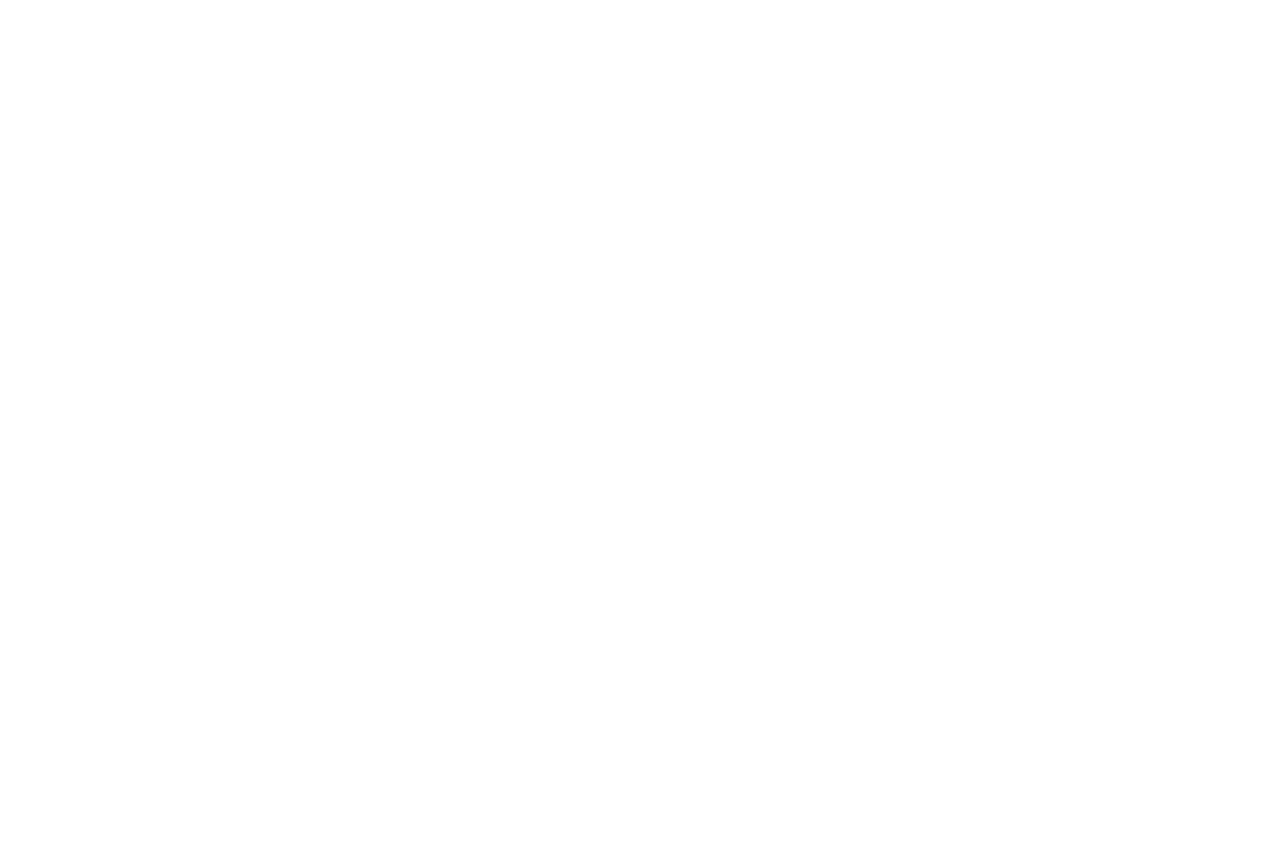
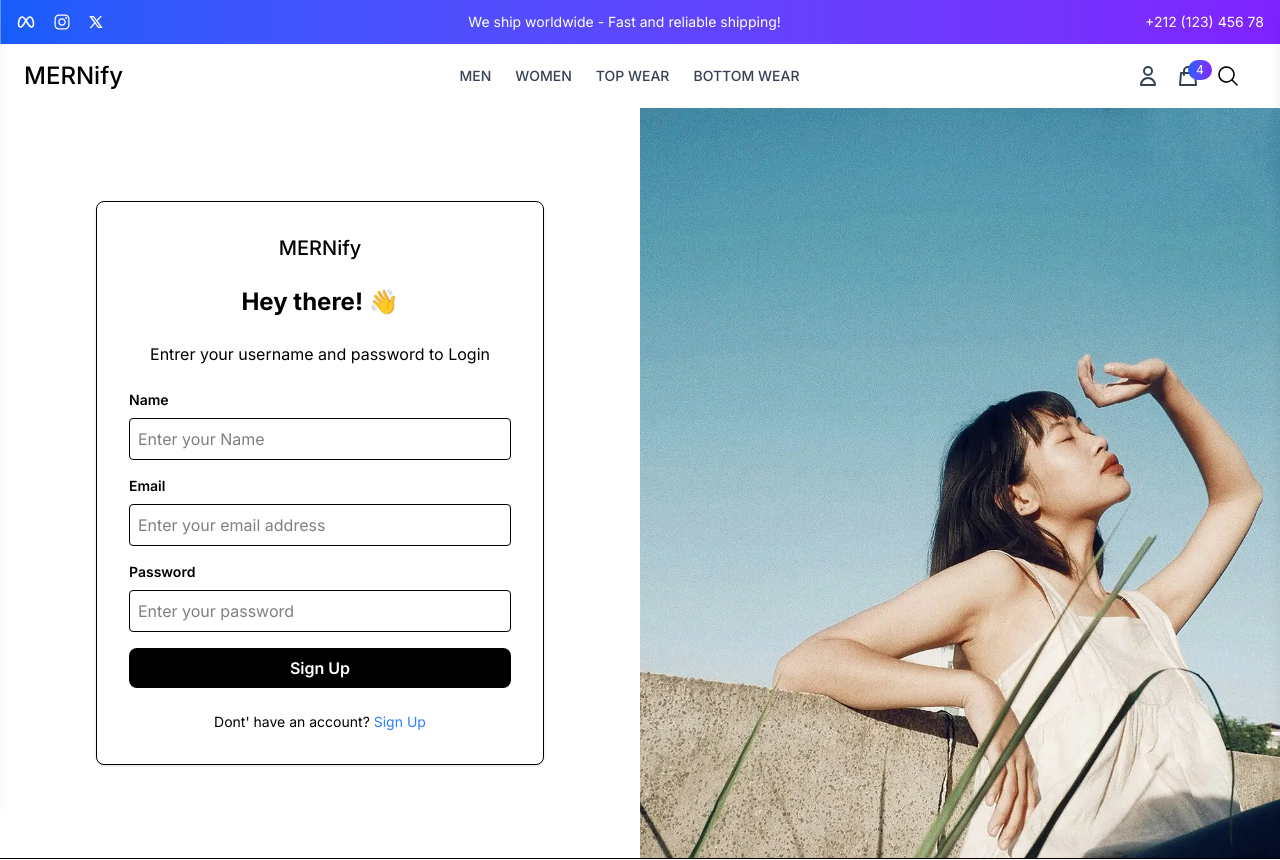
Before and after one commit to salmaelakhal/fullstack-mern-ecommerce, a React (Vite) app in the folder frontend/: page /register in a window 1280 px wide. Before the commit this address had no page. Shown: the top 860 px of the page. Before the commit the page ends 800 px from the top, so only its background shows below. Built offline with nearby package versions, Linux system fonts and the light colour scheme.

Commit message:
Complete Login & Register page UI

```diff
--- a/frontend/src/App.jsx
+++ b/frontend/src/App.jsx
@@ -3,6 +3,9 @@
 import UserLayout from './components/Layout/UserLayout';
 import Home from './pages/Home';
 import { Toaster } from 'sonner';
+import Login from './pages/Login';
+import Register from './pages/Register';
+import Profile from './pages/Profile';
 function App() {
   return (
     <BrowserRouter>
@@ -10,6 +13,9 @@
       <Routes>
         <Route path="/" element={<UserLayout />} >
           <Route index element={<Home />} />
+          <Route path='login' element={<Login />} />
+          <Route path='register' element={<Register />} />
+          <Route path='profile' element={<Profile />} />
       </Route>
 
       <Route> { /* Admin Layout*/} </Route>
--- /dev/null
+++ b/frontend/src/pages/Login.jsx
@@ -0,0 +1,82 @@
+import React, { useState } from 'react'
+import { Link } from 'react-router-dom';
+import login from '../assets/login.webp'
+
+
+function Login() {
+    const [email, setEmail] = useState('');
+    const [password, setPassword] = useState('');
+
+
+    const handleSubmit = (e) => {
+        e.preventDefault();
+        console.log('User Login', { email, password  });
+
+    }
+
+    return (
+        <div className='flex'>
+            <div className='w-full md:w-1/2 flex flex-col justify-center items-center p-8 md:p-12'>
+                <form  onSubmit={handleSubmit} className='w-full max-w-md bg-white p-8 rounded-lg border shadow-sm'>
+                    <div className="flex justify-center mb-6">
+                        <h2 className="text-xl font-medium">MERNify</h2>
+                    </div>
+                    <h2 className="text-2xl font-bold text-center mb-6">
+                        Hey there! 👋
+                    </h2>
+                    <p className="text-center mb-6">
+                        Entrer your username and password to Login
+                    </p>
+                    <div className="mb-4">
+                        <label className="block text-sm font-semibold mb-2">
+                            Email
+                        </label>
+                        <input
+                            type="email"
+                            value={email}
+                            onChange={(e) => setEmail(e.target.value)}
+                            className='w-full p-2 border rounded'
+                            placeholder='Enter your email address'
+                        />
+                    </div>
+                    <div className="mb-4">
+                        <label className="block text-sm font-semibold mb-2">
+                            Password
+                             </label>
+                            <input
+                          type="password"
+                          value={password}
+                          onChange={(e) => setPassword(e.target.value)}
+                          className='w-full p-2 border rounded'
+                          placeholder='Enter your password'
+                            />
+
+                    </div>
+                    <button
+                        type="submit"
+                        className='w-full bg-black text-white p-2 rounded-lg font-semibold hover:bg-gray-800 transiton'
+              >
+                  Sign In
+              </button>
+              <p className="mt-6 text-center text-sm">
+                  Dont' have an account? {" "}
+                  <Link to="/register" className="text-blue-500 hover:underline">Sign Up</Link>
+
+              </p>
+                </form>
+                </div>
+          <div className="hidden md:block w-1/2 bg-gray-800">
+              <div className="h-full flex flex-col justify-center items-center">
+                  <img
+                      src={login}
+                      alt="Login to Account"
+                      className='h-[750px] w-full object-cover'
+                  />
+              </div>
+
+            </div>
+            </div>
+  )
+}
+
+export default Login
--- /dev/null
+++ b/frontend/src/pages/Profile.jsx
@@ -0,0 +1,9 @@
+import React from 'react'
+
+function Profile() {
+  return (
+    <div>Profile</div>
+  )
+}
+
+export default Profile
--- /dev/null
+++ b/frontend/src/pages/Register.jsx
@@ -0,0 +1,96 @@
+import React, { useState } from 'react'
+import { Link } from 'react-router-dom';
+import register from '../assets/register.webp'
+
+
+function Register() {
+    const [name, setName] = useState('');
+    const [email, setEmail] = useState('');
+    const [password, setPassword] = useState('');
+
+    const handleSubmit = (e) => {
+        e.preventDefault();
+        console.log('User Registred', {name, email, password  });
+
+    }
+
+
+    return (
+        <div className='flex'>
+            <div className='w-full md:w-1/2 flex flex-col justify-center items-center p-8 md:p-12'>
+                <form onSubmit={handleSubmit} className='w-full max-w-md bg-white p-8 rounded-lg border shadow-sm'>
+                    <div className="flex justify-center mb-6">
+                        <h2 className="text-xl font-medium">MERNify</h2>
+                    </div>
+                    <h2 className="text-2xl font-bold text-center mb-6">
+                        Hey there! 👋
+                    </h2>
+                    <p className="text-center mb-6">
+                        Entrer your username and password to Login
+                    </p>
+                    <div className="mb-4">
+                        <label className="block text-sm font-semibold mb-2">
+                            Name
+                        </label>
+                        <input
+                            type="text"
+                            value={name}
+                            onChange={(e) => setName(e.target.value)}
+                            className='w-full p-2 border rounded'
+                            placeholder='Enter your Name'
+                        />
+                    </div>
+
+                      <div className="mb-4">
+                        <label className="block text-sm font-semibold mb-2">
+                            Email
+                        </label>
+                        <input
+                            type="email"
+                            value={email}
+                            onChange={(e) => setEmail(e.target.value)}
+                            className='w-full p-2 border rounded'
+                            placeholder='Enter your email address'
+                        />
+                    </div>
+
+                    <div className="mb-4">
+                        <label className="block text-sm font-semibold mb-2">
+                            Password
+                            </label>
+                            <input
+                          type="password"
+                          value={password}
+                          onChange={(e) => setPassword(e.target.value)}
+                          className='w-full p-2 border rounded'
+                          placeholder='Enter your password'
+                            />
+                    </div>
+                    <button
+                        type="submit"
+                        className='w-full bg-black text-white p-2 rounded-lg font-semibold hover:bg-gray-800 transiton'
+              >
+                  Sign Up
+              </button>
+              <p className="mt-6 text-center text-sm">
+                  Dont' have an account? {" "}
+                  <Link to="/login" className="text-blue-500 hover:underline">Sign Up</Link>
+
+              </p>
+                </form>
+                </div>
+          <div className="hidden md:block w-1/2 bg-gray-800">
+              <div className="h-full flex flex-col justify-center items-center">
+                  <img
+                      src={register}
+                      alt="register to Account"
+                      className='h-[750px] w-full object-cover'
+                  />
+              </div>
+
+            </div>
+            </div>
+  )
+}
+
+export default Register
```
